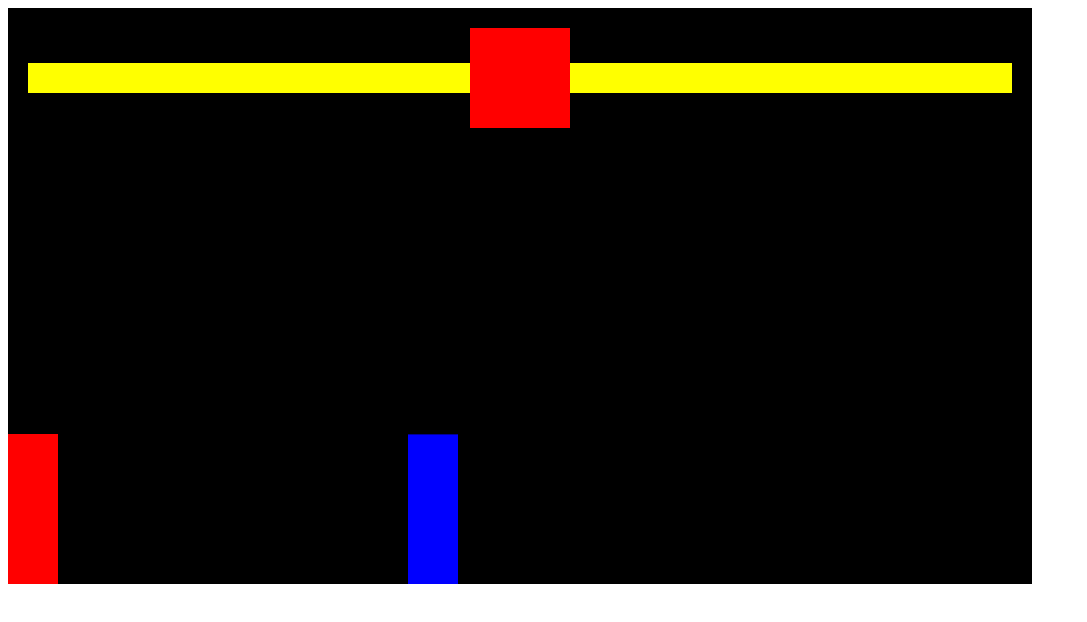
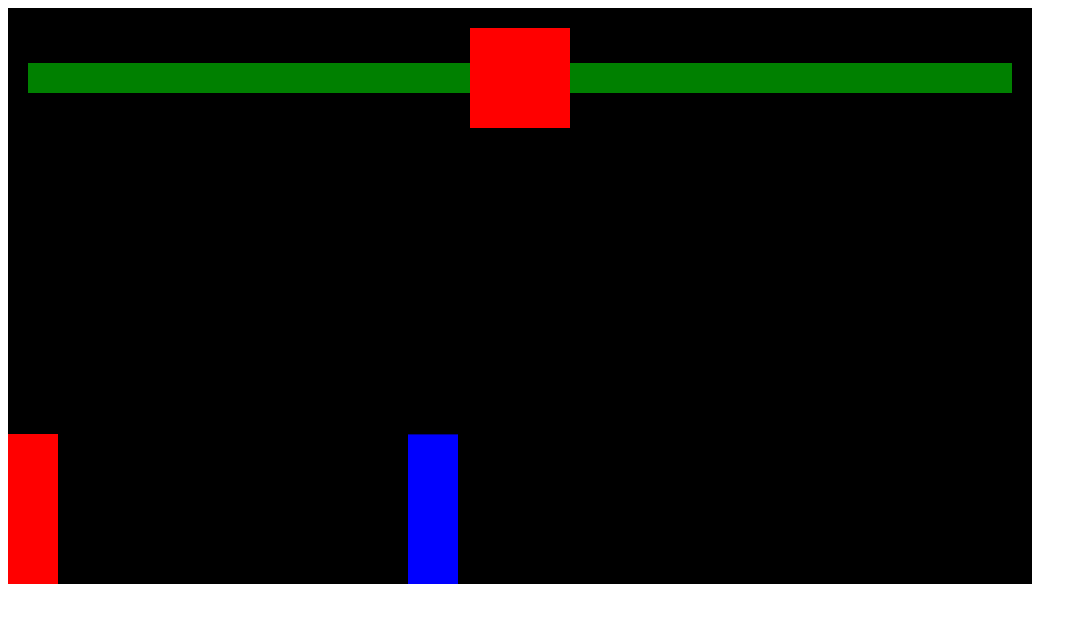
Before and after one commit to hkumar30/Yakuza, a plain HTML site: page index.html in a window 1280 px wide. Shown: the whole page, without its empty margins (0-1087 px from the left). Drawn offline with Linux system fonts and the light colour scheme.

Commit message:
Added functionality to Health Bar

```diff
--- a/index.html
+++ b/index.html
@@ -35,12 +35,30 @@
         >
             <!-- Player Health -->
             <div style = "
-                background-color: yellow;
+                position: relative;
                 height: 30px;
                 width: 100%;
+                display: flex;
+                justify-content: flex-end;
+            "
+            >
+                <div style = "
+                    background-color: yellow;
+                    height: 30px;
+                    width: 100%
+                    "
+                ></div>
+
+                <div id = "playerHealth"
+                    style = "
+                    position: absolute;
+                    background: green;
+                    top: 0;
+                    bottom: 0;
+                    right: 0;
+                    width: 100%
                 "
-            >
-
+                ></div>
             </div>
 
             <!-- Timer -->
@@ -56,11 +74,27 @@
 
             <!-- Enemy Health -->
             <div style = "
-                background-color: yellow;
+                position: relative;
                 height: 30px;
                 width: 100%;
+            "
+            >
+                <div style = "
+                    background-color: yellow;
+                    height: 30px;
+                    "
+                ></div>
+
+                <div id = "enemyHealth"
+                    style = "
+                    position: absolute;
+                    background: green;
+                    top: 0;
+                    bottom: 0;
+                    left: 0;
+                    right: 0;
                 "
-            >
+                ></div>
             </div>
         </div>
 
--- a/index.js
+++ b/index.js
@@ -40,6 +40,7 @@ class Sprite {
 
     this.color = color
     this.isAttacking;
+    this.health = 100;
   }
 
   draw() {
@@ -199,6 +200,8 @@ function animate() {
       player.isAttacking = false;
       console.log('Player Attacked');
 
+      enemy.health -= 20;
+      document.querySelector('#enemyHealth').style.width = enemy.health + '%';
   }
 
   if(collide({
@@ -209,6 +212,8 @@ function animate() {
       enemy.isAttacking = false;
       console.log('Enemy Attacked');
 
+      player.health -= 20;
+      document.querySelector('#playerHealth').style.width = player.health + '%';
   }
 
 }
```
